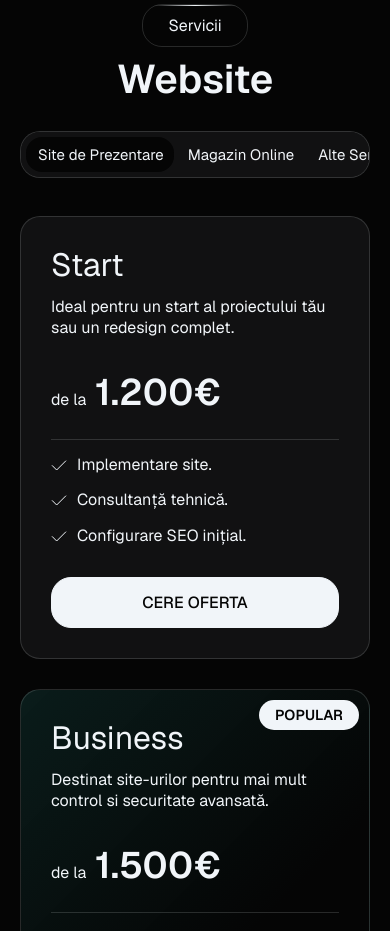
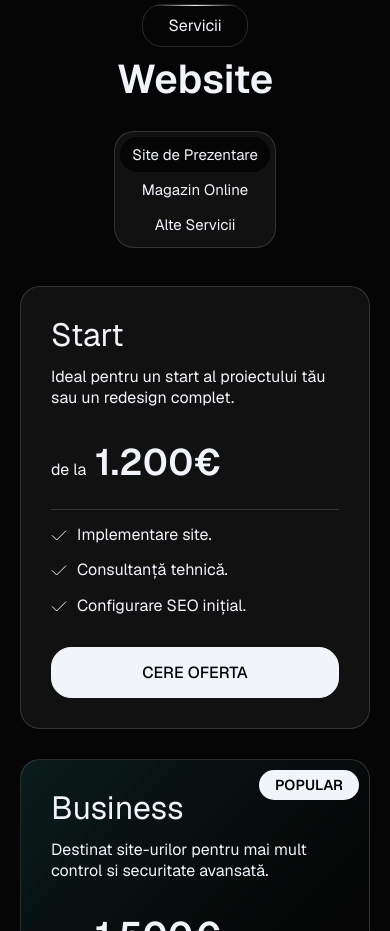
Before and after one commit to paul963/developero-v2, a React (Vite) app: page / in a window 390 px wide. Shown: the part 960-1891 px from the top of the page. Built offline with nearby package versions, Linux system fonts and the light colour scheme.

Commit message:
Modify Web component

```diff
--- a/src/components/sections/Web/Web.css
+++ b/src/components/sections/Web/Web.css
@@ -163,11 +163,15 @@
 @media (max-width: 768px) {
   .tab-header {
     max-width: 100%;
-    justify-content: flex-start;
-    overflow: auto;
+    flex-direction: column;
   }
 
-  .tab-list-item {
-    text-wrap: nowrap;
+  .tab-header .tab-list-item {
+    width: 100%;
+    text-align: center;
+  }
+
+  .tab-header .tab-list-item.active {
+    background: var(--primary);
   }
 }
--- a/src/components/sections/Web/Web.jsx
+++ b/src/components/sections/Web/Web.jsx
@@ -11,6 +11,8 @@ const Web = () => {
 
   // Sliding indicator
   useEffect(() => {
+    if (window.innerWidth <= 768) return
+
     const header = document.querySelector(".tab-header");
     if (!header) return;
     const activeItem = header.querySelectorAll(".tab-list-item")[activeTab];
```
